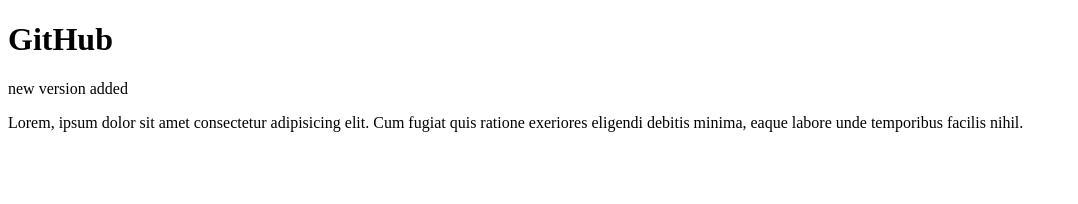
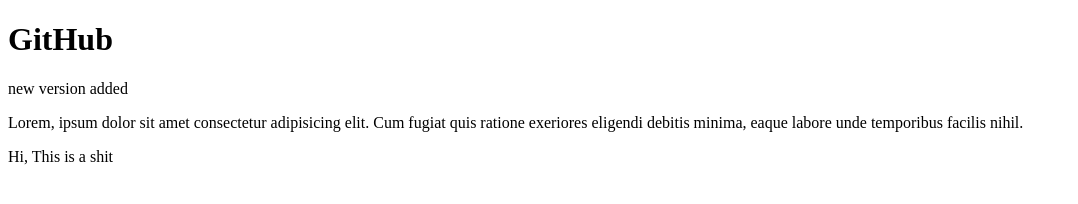
Before and after one commit to JamesBD62/project-1, a plain HTML site: page html.html in a window 1280 px wide. Shown: the whole page, without its empty margins (0-1078 px from the left). Drawn offline with Linux system fonts and the light colour scheme.

Commit message:
Update html.html

```diff
--- a/html.html
+++ b/html.html
@@ -9,5 +9,6 @@
     <h1>GitHub</h1>
     <p>new version added</p>
     <p>Lorem, ipsum dolor sit amet consectetur adipisicing elit. Cum fugiat quis ratione exeriores eligendi debitis minima, eaque labore unde temporibus facilis nihil.</p>
+    <p>Hi, This is a shit</p>
 </body>
 </html>
```
